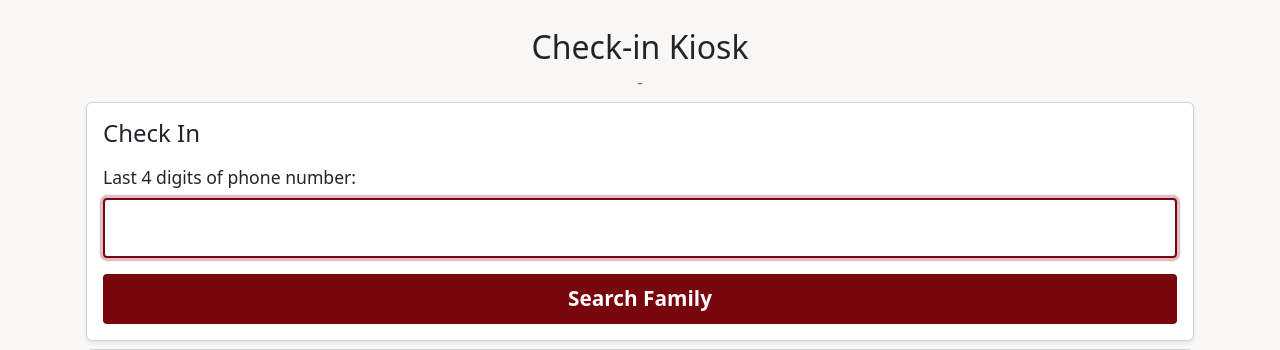
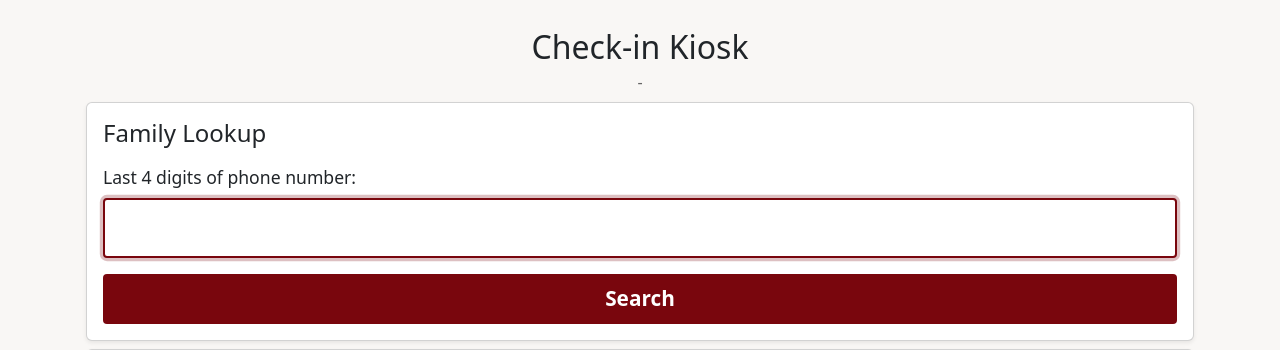
Before and after one commit to mrcrunchybeans/youth-secure-checkin, a Flask app: template templates/kiosk.html in a window 1280 px wide. Shown: the part 63-413 px from the top of the page. Run offline with Flask 3, Linux system fonts and the light colour scheme; the template is opened without the code that fills it, so the values that code supplies are empty.

Commit message:
kiosk verbiage

```diff
--- a/templates/kiosk.html
+++ b/templates/kiosk.html
@@ -34,7 +34,7 @@
             <!-- Check-in Form -->
             <div class="card mb-2">
                 <div class="card-body" style="padding: 1rem;">
-                    <h3 class="card-title" style="font-size: 1.5rem; margin-bottom: 1rem;">Check In</h3>
+                    <h3 class="card-title" style="font-size: 1.5rem; margin-bottom: 1rem;">Family Lookup</h3>
                     <form id="checkin-form">
                         <input type="hidden" id="event-id" value="{{ current_event_id }}">
                         <div class="mb-2">
@@ -60,7 +60,7 @@
                             </div>
                         </div>
 
-                        <button type="submit" class="btn btn-lg w-100" id="search-btn" style="font-size: 1.3rem; padding: 0.6rem; margin-top: 0.5rem; background-color: #79060d; color: white; border: none;">Search Family</button>
+                        <button type="submit" class="btn btn-lg w-100" id="search-btn" style="font-size: 1.3rem; padding: 0.6rem; margin-top: 0.5rem; background-color: #79060d; color: white; border: none;">Search</button>
                     </form>
                 </div>
             </div>
```
